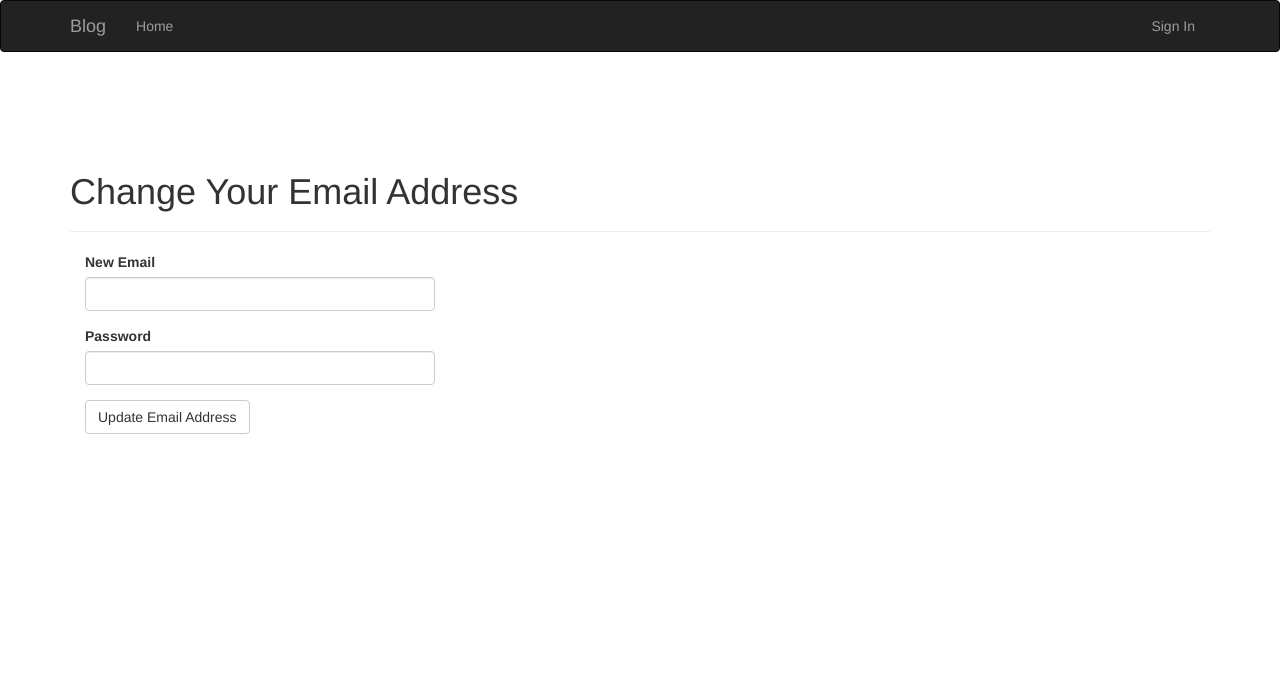
After one commit to codexpage/flask-learning, a Flask app: page /auth/change-email in a window 1280 px wide. The commit adds this page. Shown: the top 688 px of the page. Run offline with Flask 2, Linux system fonts and the light colour scheme; some libraries are stand-ins or nearby versions.

Commit message:
add change-email function

```diff
--- a/app/auth/forms.py
+++ b/app/auth/forms.py
@@ -42,13 +42,21 @@ class PasswordResetRequestForm(FlaskForm):
 	submit = SubmitField('Reset Password')
 
 class PasswordResetForm(FlaskForm):
-	email = StringField('Email', validators=[Required(), Length(1, 64),
-                                             Email()])
+	email = StringField('Email', validators=[Required(), Length(1, 64),Email()])
 	password = PasswordField('New Password', validators=[
-        Required(), EqualTo('password2', message='Passwords must match')])
+		Required(), EqualTo('password2', message='Passwords must match')])
 	password2 = PasswordField('Confirm password', validators=[Required()])
 	submit = SubmitField('Reset Password')
 
 	def validate_email(self,field):
 		if User.query.filter_by(email=field.data).first() is None:
 			raise ValidationError('Unknown email address.')
+
+class ChangeEmailForm(FlaskForm):
+	email = StringField('New Email', validators=[Required(), Length(1, 64),Email()])
+	password = PasswordField('Password', validators=[Required()])
+	submit = SubmitField('Update Email Address')
+
+	def validate_email(self, field):
+		if User.query.filter_by(email=field.data).first():
+			raise ValidationError('Email already registered.')
--- a/app/auth/views.py
+++ b/app/auth/views.py
@@ -5,7 +5,7 @@ from flask_login import login_user, logout_user, login_required, current_user
 from . import auth
 
 from ..models import User
-from .forms import LoginForm, RegistrationForm, ChangePasswordForm, PasswordResetForm, PasswordResetRequestForm
+from .forms import LoginForm, RegistrationForm, ChangePasswordForm, PasswordResetForm, PasswordResetRequestForm, ChangeEmailForm
 
 from .. import db
 from ..email import send_mail
@@ -126,3 +126,27 @@ def password_reset(token):
 			flash('update fail')
 			return redirect(url_for('main.index'))
 	return render_template('auth/reset_password.html',form=form)
+
+@auth.route('/change-email',methods=['GET','POST'])
+def change_email_request():
+	form = ChangeEmailForm()
+	if form.validate_on_submit():
+		if current_user.verify_password(form.password.data):
+			new_email = form.email.data
+			token = current_user.generate_email_change_token(new_email)
+			send_mail(new_email, 'Confirm your email address','auth/email/change_email',user=current_user, token=token)
+			flash('An email with instructions to confirm your new email'
+				'address has been sent to you.')
+			return redirect(url_for('main.index'))
+		else:
+			flash('Invalid email or password.')
+	return render_template("auth/change_email.html", form=form)
+
+@auth.route('/change-email/<token>')
+@login_required
+def change_email(token):
+	if current_user.change_email(token):
+		flash('Your email address has been updated.')
+	else:
+		flash('Invalid request.')
+	return redirect(url_for('main.index'))
--- /dev/null
+++ b/app/templates/auth/change_email.html
@@ -0,0 +1,13 @@
+{% extends "base.html" %}
+{% import "bootstrap/wtf.html" as wtf %}
+
+{% block title %}Change Email Address{% endblock %}
+
+{% block page_content %}
+<div class="page-header">
+	<h1>Change Your Email Address</h1>
+</div>
+<div class="col-md-4">
+	{{ wtf.quick_form(form) }}
+</div>
+{% endblock %}
--- a/app/templates/base.html
+++ b/app/templates/base.html
@@ -32,6 +32,7 @@
 					</a>
 					<ul class="dropdown-menu">
 						<li><a href="{{ url_for('auth.change_password')}}">Change Password</a></li>
+						<li><a href="{{ url_for('auth.change_email_request') }}">Change Email</a></li>
 						<li><a href="{{ url_for('auth.logout')}}">Log out</a></li>
 					</ul>
 				</li>
```
Also changed, not shown: app/models.py (+21 -0 lines), app/templates/auth/email/change_email.html (added, +7 -0 lines), app/templates/auth/email/change_email.txt (added, +11 -0 lines), data-dev.sqlite, 3 other files.
